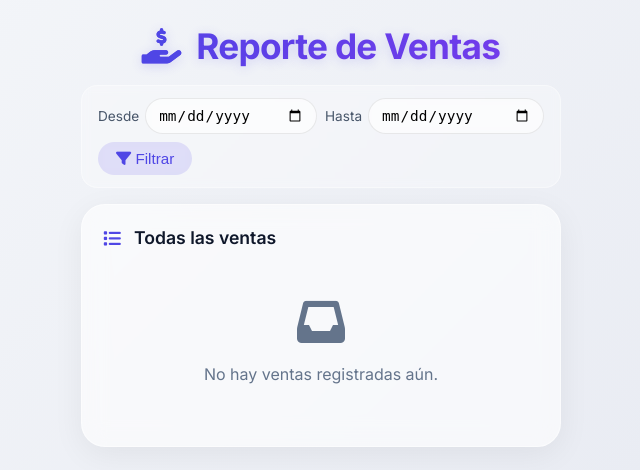
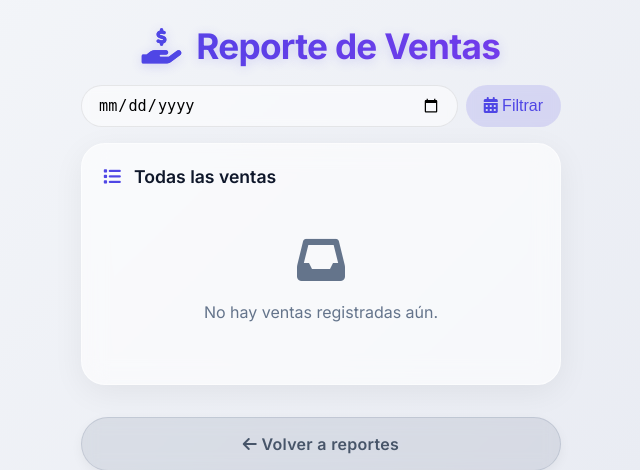
Before and after one commit to charcuteria2026/charcuteria, a Flask app: page /reportes/ventas in a window 1280 px wide. Shown: the top 470 px of the page, without its empty margins (319-959 px from the left). Run offline with Flask 2, Linux system fonts and the light colour scheme; data that the repository does not hold is empty.

Commit message:
Add files via upload

```diff
--- a/app.py
+++ b/app.py
@@ -117,26 +117,27 @@ def reportes():
 
 @app.route('/reportes/compras')
 def reporte_compras():
-    fecha_desde = request.args.get('fecha_desde', '').strip()
-    fecha_hasta = request.args.get('fecha_hasta', '').strip()
+    fecha_str = request.args.get('fecha', '').strip()
+    highlight = request.args.get('highlight', type=int)
 
-    query = Compra.query
-    if fecha_desde:
+    compras = Compra.query.order_by(Compra.fecha.asc()).all()
+
+    if fecha_str:
         try:
-            fecha_desde_dt = datetime.strptime(fecha_desde, '%Y-%m-%d')
-            query = query.filter(Compra.fecha >= fecha_desde_dt)
-        except:
-            pass
-    if fecha_hasta:
-        try:
-            fecha_hasta_dt = datetime.strptime(fecha_hasta, '%Y-%m-%d')
-            fecha_hasta_dt = fecha_hasta_dt.replace(hour=23, minute=59, second=59)
-            query = query.filter(Compra.fecha <= fecha_hasta_dt)
-        except:
-            pass
+            fecha_buscar = datetime.strptime(fecha_str, '%Y-%m-%d').date()
+            encontrada = None
+            for c in compras:
+                if c.fecha.date() == fecha_buscar:
+                    encontrada = c
+                    break
+            if encontrada:
+                return redirect(url_for('reporte_compras', highlight=encontrada.id))
+            else:
+                flash('No hay compras en la fecha seleccionada.', 'warning')
+        except ValueError:
+            flash('Formato de fecha inválido.', 'danger')
 
-    compras = query.order_by(Compra.fecha.asc()).all()
-    return render_template('reporte_compras.html', compras=compras, fecha_desde=fecha_desde, fecha_hasta=fecha_hasta)
+    return render_template('reporte_compras.html', compras=compras, highlight=highlight)
 
 @app.route('/reportes/compras/eliminar/<int:id>', methods=['POST'])
 def eliminar_compra(id):
@@ -153,28 +154,29 @@ def eliminar_compra(id):
 
 @app.route('/reportes/ventas')
 def reporte_ventas():
-    # Obtener parámetros de fecha (desde/hasta)
-    fecha_desde = request.args.get('fecha_desde', '').strip()
-    fecha_hasta = request.args.get('fecha_hasta', '').strip()
+    fecha_str = request.args.get('fecha', '').strip()
+    highlight = request.args.get('highlight', type=int)
 
-    query = Venta.query
-    if fecha_desde:
+    # Obtener TODAS las ventas (sin filtrar) para mantener orden y numeración
+    ventas = Venta.query.order_by(Venta.fecha.asc()).all()
+
+    if fecha_str:
         try:
-            fecha_desde_dt = datetime.strptime(fecha_desde, '%Y-%m-%d')
-            query = query.filter(Venta.fecha >= fecha_desde_dt)
-        except:
-            pass
-    if fecha_hasta:
-        try:
-            fecha_hasta_dt = datetime.strptime(fecha_hasta, '%Y-%m-%d')
-            # Incluir todo el día hasta las 23:59:59
-            fecha_hasta_dt = fecha_hasta_dt.replace(hour=23, minute=59, second=59)
-            query = query.filter(Venta.fecha <= fecha_hasta_dt)
-        except:
-            pass
+            fecha_buscar = datetime.strptime(fecha_str, '%Y-%m-%d').date()
+            # Buscar la primera venta de esa fecha
+            encontrada = None
+            for v in ventas:
+                if v.fecha.date() == fecha_buscar:
+                    encontrada = v
+                    break
+            if encontrada:
+                return redirect(url_for('reporte_ventas', highlight=encontrada.id))
+            else:
+                flash('No hay ventas en la fecha seleccionada.', 'warning')
+        except ValueError:
+            flash('Formato de fecha inválido.', 'danger')
 
-    ventas = query.order_by(Venta.fecha.asc()).all()
-    return render_template('reporte_ventas.html', ventas=ventas, fecha_desde=fecha_desde, fecha_hasta=fecha_hasta)
+    return render_template('reporte_ventas.html', ventas=ventas, highlight=highlight)
 
 @app.route('/reportes/ventas/eliminar/<int:id>', methods=['POST'])
 def eliminar_venta(id):
--- a/templates/comprar.html
+++ b/templates/comprar.html
@@ -23,8 +23,8 @@
                     <input type="text" name="nombre[]" class="form-control" placeholder="Ej: Jamón Serrano" required>
                 </div>
                 <div style="margin-bottom: 12px;">
-                    <label style="font-weight: 500; display: block; margin-bottom: 4px;">Fecha</label>
-                    <input type="text" name="descripcion[]" class="form-control" placeholder="Fecha de compra (opcional)">
+                    <label style="font-weight: 500; display: block; margin-bottom: 4px;">Comentarios</label>
+                    <input type="text" name="descripcion[]" class="form-control" placeholder="Comentarios acerca de la compra (opcional)">
                 </div>
                 <div style="display: grid; grid-template-columns: 1fr 1fr; gap: 12px; margin-bottom: 12px;">
                     <div>
--- a/templates/reporte_ventas.html
+++ b/templates/reporte_ventas.html
@@ -6,23 +6,15 @@
 <h1><i class="fas fa-hand-holding-usd" style="background: none; -webkit-text-fill-color: #4f46e5; margin-right: 8px;"></i> Reporte de Ventas</h1>
 
 <!-- Filtro por fecha -->
-<div class="filter-bar" style="margin: 12px 0 16px; display: flex; gap: 8px; flex-wrap: wrap; align-items: center; background: rgba(255,255,255,0.3); backdrop-filter: blur(4px); padding: 12px 16px; border-radius: 16px; border: 1px solid rgba(255,255,255,0.4);">
-    <form method="GET" action="{{ url_for('reporte_ventas') }}" style="display: flex; flex-wrap: wrap; gap: 8px; align-items: center; width: 100%;">
-        <div style="display: flex; align-items: center; gap: 6px; flex: 1 1 120px;">
-            <label for="fecha_desde" style="font-size: 0.85rem; color: #475569;">Desde</label>
-            <input type="date" id="fecha_desde" name="fecha_desde" value="{{ fecha_desde if fecha_desde else '' }}"
-                   style="flex: 1; padding: 8px 12px; border-radius: 20px; border: 1px solid rgba(0,0,0,0.08); background: rgba(255,255,255,0.5); backdrop-filter: blur(4px); font-size: 0.9rem; outline: none; min-width: 120px;">
-        </div>
-        <div style="display: flex; align-items: center; gap: 6px; flex: 1 1 120px;">
-            <label for="fecha_hasta" style="font-size: 0.85rem; color: #475569;">Hasta</label>
-            <input type="date" id="fecha_hasta" name="fecha_hasta" value="{{ fecha_hasta if fecha_hasta else '' }}"
-                   style="flex: 1; padding: 8px 12px; border-radius: 20px; border: 1px solid rgba(0,0,0,0.08); background: rgba(255,255,255,0.5); backdrop-filter: blur(4px); font-size: 0.9rem; outline: none; min-width: 120px;">
-        </div>
-        <button type="submit" style="background: rgba(79,70,229,0.15); border: none; border-radius: 30px; padding: 8px 18px; color: #4f46e5; font-size: 0.95rem; cursor: pointer; backdrop-filter: blur(4px); transition: 0.2s; white-space: nowrap;">
-            <i class="fas fa-filter"></i> Filtrar
+<div class="search-bar" style="margin: 12px 0 16px; display: flex; gap: 8px; align-items: center;">
+    <form method="GET" action="{{ url_for('reporte_ventas') }}" style="flex: 1; display: flex; gap: 8px; flex-wrap: wrap;">
+        <input type="date" name="fecha" value="{{ request.args.get('fecha', '') }}"
+               style="flex: 1; min-width: 150px; padding: 10px 16px; border-radius: 30px; border: 1px solid rgba(0,0,0,0.08); background: rgba(255,255,255,0.5); backdrop-filter: blur(4px); font-size: 0.95rem; transition: 0.2s; outline: none;">
+        <button type="submit" style="background: rgba(79,70,229,0.15); border: none; border-radius: 30px; padding: 0 18px; color: #4f46e5; font-size: 1rem; cursor: pointer; backdrop-filter: blur(4px); transition: 0.2s; white-space: nowrap;">
+            <i class="fas fa-calendar-alt"></i> Filtrar
         </button>
-        {% if fecha_desde or fecha_hasta %}
-        <a href="{{ url_for('reporte_ventas') }}" style="background: rgba(239,68,68,0.1); border: none; border-radius: 30px; padding: 8px 14px; color: #ef4444; font-size: 0.95rem; text-decoration: none; display: inline-flex; align-items: center; backdrop-filter: blur(4px); transition: 0.2s;">
+        {% if request.args.get('fecha') %}
+        <a href="{{ url_for('reporte_ventas') }}" style="background: rgba(239,68,68,0.1); border: none; border-radius: 30px; padding: 0 14px; color: #ef4444; font-size: 1rem; text-decoration: none; display: inline-flex; align-items: center; backdrop-filter: blur(4px); transition: 0.2s;">
             <i class="fas fa-times"></i> Limpiar
         </a>
         {% endif %}
@@ -37,7 +29,7 @@
         <div class="reporte-item" style="margin-bottom: 24px; background: rgba(255,255,255,0.3); border-radius: 16px; padding: 16px; backdrop-filter: blur(4px); border: 1px solid rgba(255,255,255,0.4);">
             <div style="display: flex; justify-content: space-between; align-items: flex-start; flex-wrap: wrap; gap: 8px; margin-bottom: 12px;">
                 <div>
-                    <strong style="font-size: 1.1rem; color: #0f172a;">Venta #{{ loop.index }}</strong>
+                    <strong style="font-size: 1.1rem; color: #0f172a;">Venta #{{ venta.id }}</strong>
                     <div style="font-size: 0.85rem; color: #64748b;">
                         <i class="fas fa-calendar-alt"></i> {{ venta.fecha.strftime('%d/%m/%Y %H:%M') }}
                     </div>
@@ -127,7 +119,7 @@
                 <!-- Eliminar (solo si está pendiente) -->
                 {% if not venta.pagado %}
                     <form method="POST" action="{{ url_for('eliminar_venta', id=venta.id) }}"
-                          onsubmit="return confirm('¿Eliminar venta #{{ loop.index }}? Esta acción es irreversible.');"
+                          onsubmit="return confirm('¿Eliminar venta #{{ venta.id }}? Esta acción es irreversible.');"
                           style="display: inline-block; margin: 0;">
                         <button type="submit" class="action-icon" style="background: rgba(239,68,68,0.1); border: 1px solid rgba(239,68,68,0.2); border-radius: 50%; width: 40px; height: 40px; display: inline-flex; align-items: center; justify-content: center; color: #ef4444; cursor: pointer; transition: 0.2s; font-size: 1.2rem;">
                             <i class="fas fa-trash-alt"></i>
@@ -150,44 +142,22 @@
 </a>
 
 <script>
-function buscarVenta() {
-    var input = document.getElementById('searchInputVentas');
-    var query = input.value.trim().toLowerCase();
-    var items = document.querySelectorAll('.venta-item'); // Asumiendo que cada venta tiene clase 'venta-item'
-    var found = false;
-    var clearBtn = document.getElementById('clearBtnVentas');
+    document.addEventListener('DOMContentLoaded', function() {
+        const highlightId = {{ highlight|tojson }};
+        if (highlightId) {
+            const target = document.getElementById('venta-' + highlightId);
+            if (target) {
+                // Desplazamiento suave al elemento
+                target.scrollIntoView({ behavior: 'smooth', block: 'center' });
+                // Resaltar con un fondo temporal
+                target.style.transition = 'background 0.5s';
+                target.style.background = 'rgba(79,70,229,0.15)';
+                setTimeout(() => {
+                    target.style.background = '';
+                }, 2000);
+            }
+        }
+    });
+</script>
 
-    if (query === '') {
-        limpiarBusquedaVentas();
-        return;
-    }
-
-    for (var i = 0; i < items.length; i++) {
-        var text = items[i].textContent.toLowerCase();
-        if (text.includes(query)) {
-            items[i].scrollIntoView({ behavior: 'smooth', block: 'center' });
-            // Resaltar (opcional)
-            items[i].style.transition = 'background 0.5s';
-            items[i].style.background = 'rgba(79,70,229,0.15)';
-            setTimeout(function(el) { el.style.background = ''; }, 2000, items[i]);
-            found = true;
-            break;
-        }
-    }
-    if (!found) {
-        alert('No se encontraron ventas que coincidan con la búsqueda.');
-    }
-    clearBtn.style.display = 'inline-flex';
-}
-
-function limpiarBusquedaVentas() {
-    document.getElementById('searchInputVentas').value = '';
-    document.getElementById('clearBtnVentas').style.display = 'none';
-    // Opcional: quitar resaltados
-    var items = document.querySelectorAll('.venta-item');
-    items.forEach(function(el) { el.style.background = ''; });
-    // Scroll al principio
-    window.scrollTo({ top: 0, behavior: 'smooth' });
-}
-</script>
 {% endblock %}
--- a/templates/vender.html
+++ b/templates/vender.html
@@ -23,8 +23,8 @@
             <input type="text" name="telefono" class="form-control" placeholder="Teléfono (opcional)">
         </div>
         <div style="margin-bottom: 16px;">
-            <label for="observaciones" style="font-weight: 600; display: block; margin-bottom: 6px;">Fecha</label>
-            <textarea id="observaciones" name="observaciones" class="form-control" rows="2" placeholder="fecha de venta (opcional)"></textarea>
+            <label for="observaciones" style="font-weight: 600; display: block; margin-bottom: 6px;">Comentarios</label>
+            <textarea id="observaciones" name="observaciones" class="form-control" rows="2" placeholder="Comentarios acerca de la compra (opcional)"></textarea>
         </div>
 
         <hr style="border: none; border-top: 1px solid rgba(0,0,0,0.06); margin: 20px 0;">
```
Also changed, not shown: templates/reporte_compras.html (+27 -54 lines).
